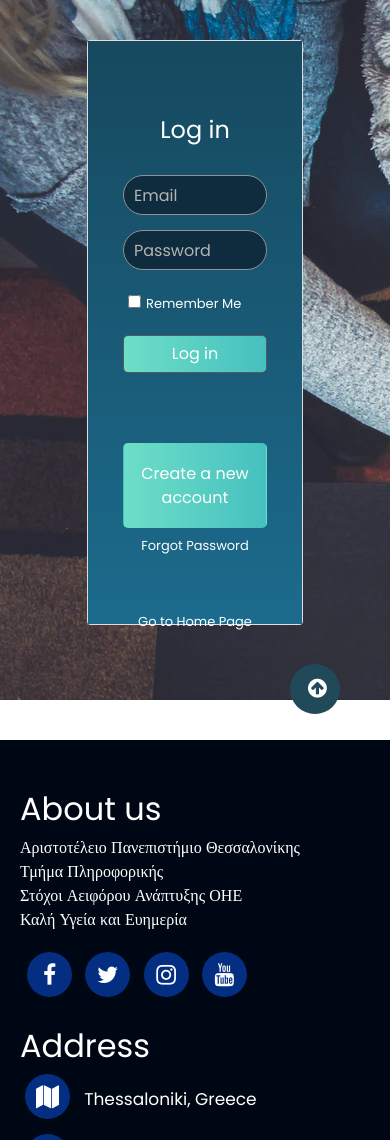
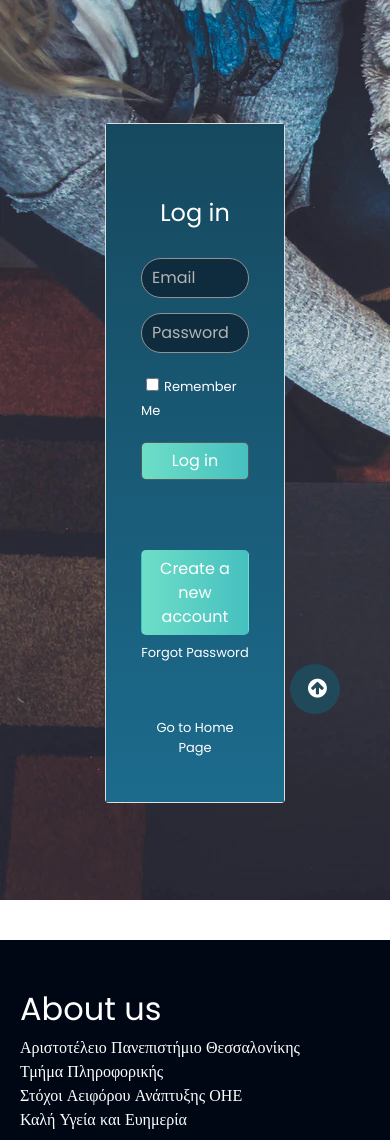
Before and after one commit to gesot/education-for-all, a PHP site: page /Register.html in a window 390 px wide. Shown: the part 80-1220 px from the top of the page. Run offline with PHP 8.4, Linux system fonts and the light colour scheme.

Commit message:
Update register.css

```diff
--- a/register.css
+++ b/register.css
@@ -178,16 +178,21 @@ footer button {
   color: rgb(206, 206, 206);
 }
 
+
 @media all and (max-width: 487px) {
 	.container{
 		height: 700px;
 	}
 	.card{
-		width: 100%;
-		height: 100%;
+		width: 120%;
+		height: 160%;
+		top: 10px;
 	}
 	.btn{
 		height:85px;
+	}
+	.card-back .submit-btn{
+		height:55px;
 	}
 }
 
@@ -197,15 +202,35 @@ footer button {
 	}
 	.card{
 		width: 80%;
-		height: 100%;
+		height: 130%;
+		top: 20px;
 	}
+	.btn{
+		height:85px;
+	}
+	.card-back .submit-btn{
+		height:55px;
+	}
+}
+
 }
 @media all and (max-width: 1200px) {
 	.container{
 		height: 700px;
 	}
 	.card{
-		width: 60%;
-		height: 90%;
+		width: 70%;
+		height: 100%;
+		top: 10px;
 	}
 }
+@media all and (max-width: 2400px) {
+	.container{
+		height: 900px;
+	}
+	.card{
+		width: 50%;
+		height: 80%;
+		top: 30px;
+	}
+}
```
